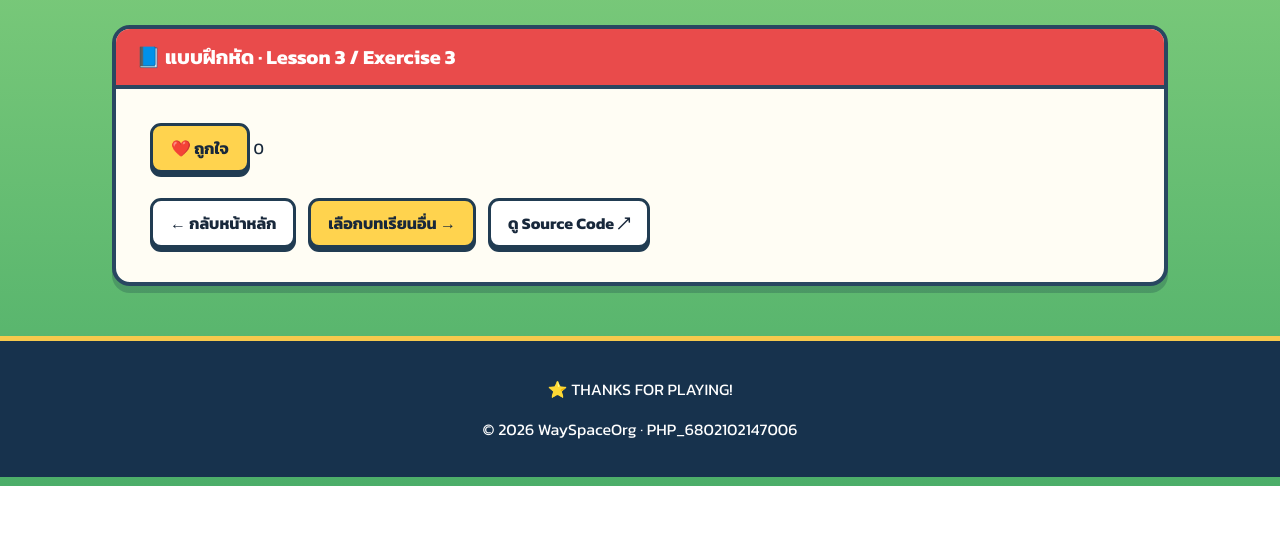
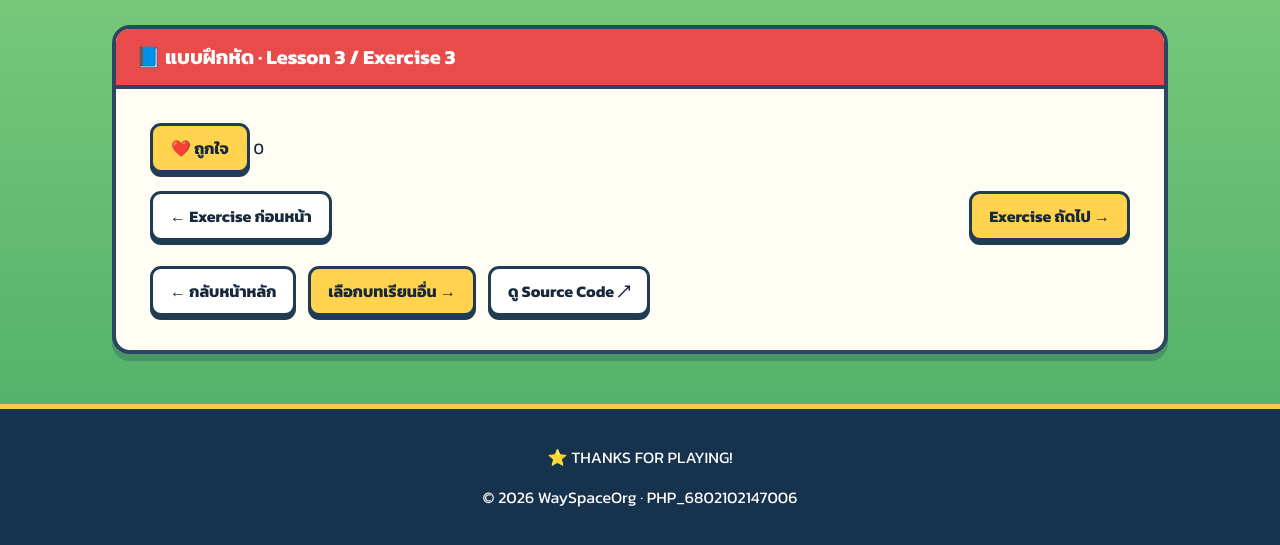
Before and after one commit to WaySpaceOrg/PHP_6802102147006, a plain HTML site: page Lesson3/ex3.html in a window 1280 px wide. Shown: the part 314-859 px from the top of the page. Before the commit the page ends 800 px from the top, so only its background shows below. Drawn offline with Linux system fonts and the light colour scheme.

Commit message:
Add exercise navigation to Lesson3/ex3.html

```diff
--- a/Lesson3/ex3.html
+++ b/Lesson3/ex3.html
@@ -9,4 +9,8 @@ btn.addEventListener("click", function () {
   if (likes >= 10) console.log("ยอดนิยมแล้ว!");
   else console.log("อีก " + (10 - likes) + " ครั้ง");
 });
-</script><div class="actions"><a class="btn btn-light" href="../index.html">← กลับหน้าหลัก</a><a class="btn btn-gold" href="../index.html#lessons">เลือกบทเรียนอื่น →</a><a class="btn btn-light" href="https://github.com/WaySpaceOrg/PHP_6802102147006/blob/main/Lesson3/ex3.html" target="_blank" rel="noopener noreferrer">ดู Source Code ↗</a></div></div></article></main><footer><p>⭐ THANKS FOR PLAYING!</p><p>© 2026 WaySpaceOrg · PHP_6802102147006</p></footer></body></html>
+</script><nav class="actions" aria-label="เชื่อมโยงแบบฝึกหัด" style="display:flex;flex-wrap:wrap;gap:10px;justify-content:space-between;margin:18px 0;">
+<a class="btn btn-light" href="ex2.html">← Exercise ก่อนหน้า</a>
+<a class="btn btn-gold" href="ex4.html">Exercise ถัดไป →</a>
+</nav>
+<div class="actions"><a class="btn btn-light" href="../index.html">← กลับหน้าหลัก</a><a class="btn btn-gold" href="../index.html#lessons">เลือกบทเรียนอื่น →</a><a class="btn btn-light" href="https://github.com/WaySpaceOrg/PHP_6802102147006/blob/main/Lesson3/ex3.html" target="_blank" rel="noopener noreferrer">ดู Source Code ↗</a></div></div></article></main><footer><p>⭐ THANKS FOR PLAYING!</p><p>© 2026 WaySpaceOrg · PHP_6802102147006</p></footer></body></html>
```
